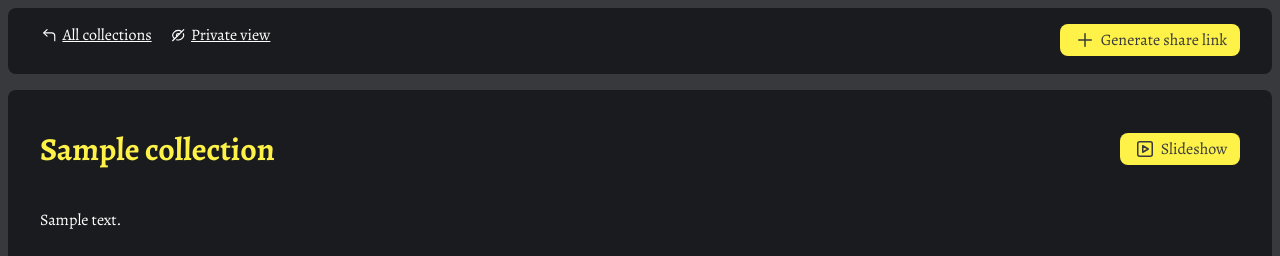
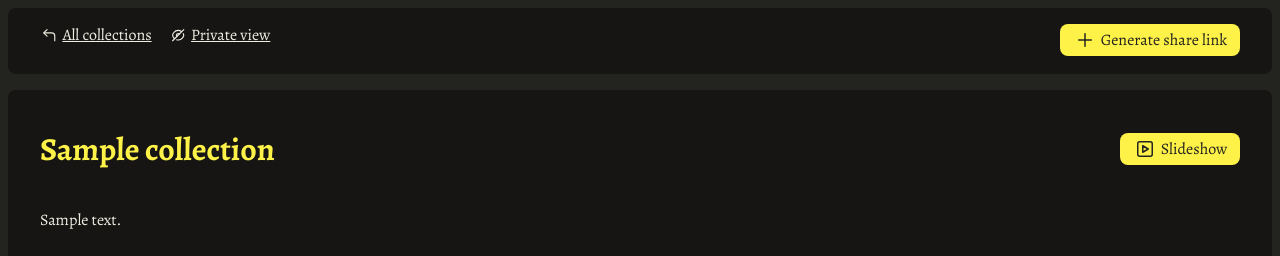
Before and after one commit to jaketrent/galleria, a Django app: page /collection/1 in a window 1280 px wide. Shown: the top 256 px of the page. Run offline with Django 3.2, Linux system fonts and the light colour scheme; a user stored in the database is signed in; tables that the repository leaves empty hold one stand-in row (values such as "Sample post"); data that the repository does not hold is empty; parts of the project's set-up code (start-up, migrations or seed data) failed here and were passed over.

Commit message:
tweak color palette; convert to hsl

```diff
--- a/works/static/galleria/galleria.css
+++ b/works/static/galleria/galleria.css
@@ -1,10 +1,11 @@
 :root {
-  --colorBgRgb: 56, 57, 60;
-  --colorElev1BgRgb: 26, 27, 30;
-  --colorFgRgb: 255, 255, 255;
-  --colorAccentRgb: 254, 242, 72;
-  --colorAccentHoverRgb: 240, 224, 7;
-  --colorAccent2Rgb: 20, 205, 214;
+  --color-accent-hsl: 56, 99%, 64%;
+  --color-accent-dark1-hsl: 54, 100%, 49%;
+  --color-accent2-hsl: 183, 83%, 46%;
+  --color-bg-hsl: 48, 7%, 13%;
+  --color-bg-elev1-hsl: 40, 7%, 8%;
+  --color-fg-hsl: 55, 25%, 91%;
+  --color-fg2-hsl: 34, 54%, 61%;
 }
 @font-face {
   font-family: 'Alegreya';
@@ -19,8 +20,8 @@
   box-sizing: border-box;
 }
 body {
-  color: rgb(var(--colorFgRgb));
-  background: rgb(var(--colorBgRgb));
+  color: hsl(var(--color-fg-hsl));
+  background: hsl(var(--color-bg-hsl));
   font-family: Alegreya, sans-serif;
 }
 a {
@@ -28,7 +29,7 @@ a {
 }
 a:hover,
 a:focus {
-  color: rgb(var(--colorAccentRgb));
+  color: hsl(var(--color-accent-hsl));
 }
 svg {
   fill: none;
--- a/works/static/works/collection_detail.css
+++ b/works/static/works/collection_detail.css
@@ -1,6 +1,6 @@
 /* collection_detail page */
 .collection_text {
-  background: rgb(var(--colorElev1BgRgb));
+  background: hsl(var(--color-bg-elev1-hsl));
   padding: 1rem 2rem;
   margin-bottom: 1rem;
   border-radius: 8px;
@@ -10,7 +10,7 @@
   width: 1.15rem;
 }
 .collection_text h1 {
-  color: rgb(var(--colorAccentRgb));
+  color: hsl(var(--color-accent-hsl));
 }
 @media (min-width: 800px) {
   .collection_intro header {
@@ -55,7 +55,7 @@
 }
 .works__work img:hover,
 .works__work img:focus {
-  border: 2px solid rgb(var(--colorAccentRgb));
+  border: 2px solid hsl(var(--color-accent-hsl));
 }
 .works__modal {
   position: fixed;
@@ -63,7 +63,7 @@
   right: 0;
   bottom: 0;
   left: 0;
-  background: rgba(var(--colorElev1BgRgb), 0.9);
+  background: hsl(var(--color-bg-elev1-hsl), 0.9);
   padding: 2rem;
 }
 .works__modal--hidden {
@@ -104,7 +104,7 @@
   bottom: -10px;
   height: 4px;
   width: 100%;
-  background: rgba(var(--colorAccentRgb), 0.5);
+  background: hsla(var(--color-accent-hsl), 0.5);
   border-radius: 3px;
 }
 .works__modal__play--playing .works__modal__play__progressbar {
@@ -122,7 +122,7 @@
   left: 0;
   height: 4px;
   width: 0;
-  background: rgba(var(--colorAccentRgb), 1);
+  background: hsl(var(--color--accent-hsl));
   border-radius: 3px;
   animation: progress 2500ms linear forwards;
 }
--- a/works/static/works/collection_list.css
+++ b/works/static/works/collection_list.css
@@ -16,7 +16,7 @@
 .collections__collection a:hover,
 .collections__collection a:focus {
   outline: none;
-  color: rgb(var(--colorAccentRgb));
+  color: hsl(var(--color-accent-hsl));
   text-decoration: underline;
 }
 .collections__collection h2 {
@@ -25,7 +25,7 @@
   font-size: 1rem;
 }
 .collections__collection__img {
-  background: rgb(var(--colorElev1BgRgb));
+  background: hsl(var(--color-bg-elev1-hsl));
   line-height: 0;
   height: var(--img-dimension);
   width: var(--img-dimension);
@@ -36,7 +36,7 @@
 }
 .collections__collection a:hover .collections__collection__img,
 .collections__collection a:focus .collections__collection__img {
-  border-color: rgb(var(--colorAccentRgb));
+  border-color: hsl(var(--color-accent-hsl));
 }
 .collections__collection img {
   height: 100%;
--- a/works/static/works/works.css
+++ b/works/static/works/works.css
@@ -8,8 +8,8 @@
 
 .works_button {
   position: relative;
-  color: rgb(var(--colorBgRgb));
-  background-color: rgb(var(--colorAccentRgb));
+  color: hsl(var(--color-bg-hsl));
+  background-color: hsl(var(--color-accent-hsl));
   padding: 0.25rem 1.5ch;
   border-radius: 8px;
   text-decoration: none;
@@ -21,8 +21,8 @@
 }
 .works_button:hover,
 .works_button:focus {
-  color: rgb(var(--colorBgRgb));
-  background-color: rgb(var(--colorAccentHoverRgb));
+  color: hsl(var(--color-bg-hsl));
+  background-color: hsl(var(--color-accent-dark1-hsl, red));
   outline: none;
 }
 .works_button:focus::after {
@@ -33,7 +33,7 @@
   right: -4px;
   bottom: -4px;
   left: -4px;
-  border: 2px solid rgb(var(--colorAccent2Rgb));
+  border: 2px solid hsl(var(--color-accent2-hsl));
   border-radius: 12px;
   pointer-events: none;
 }
```
